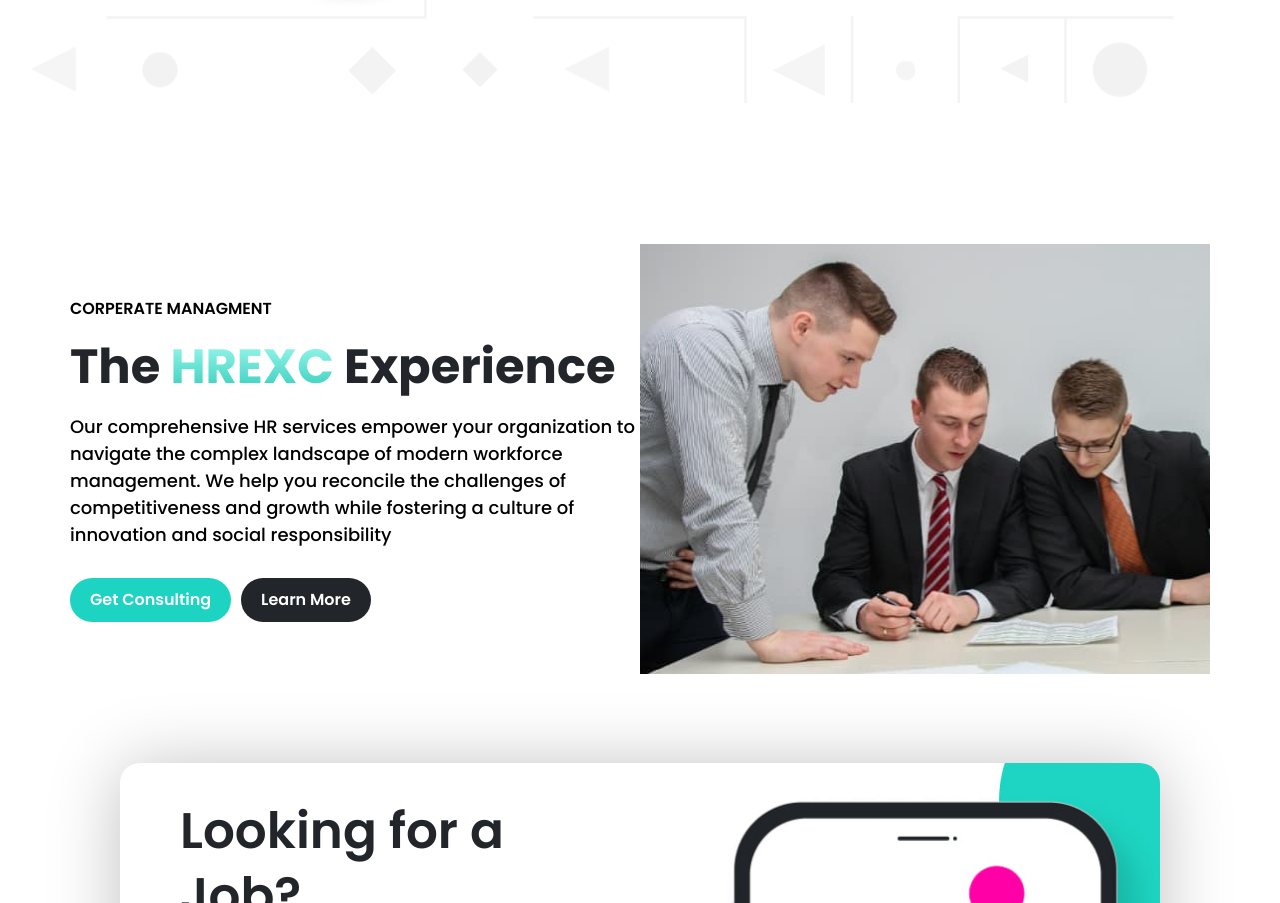
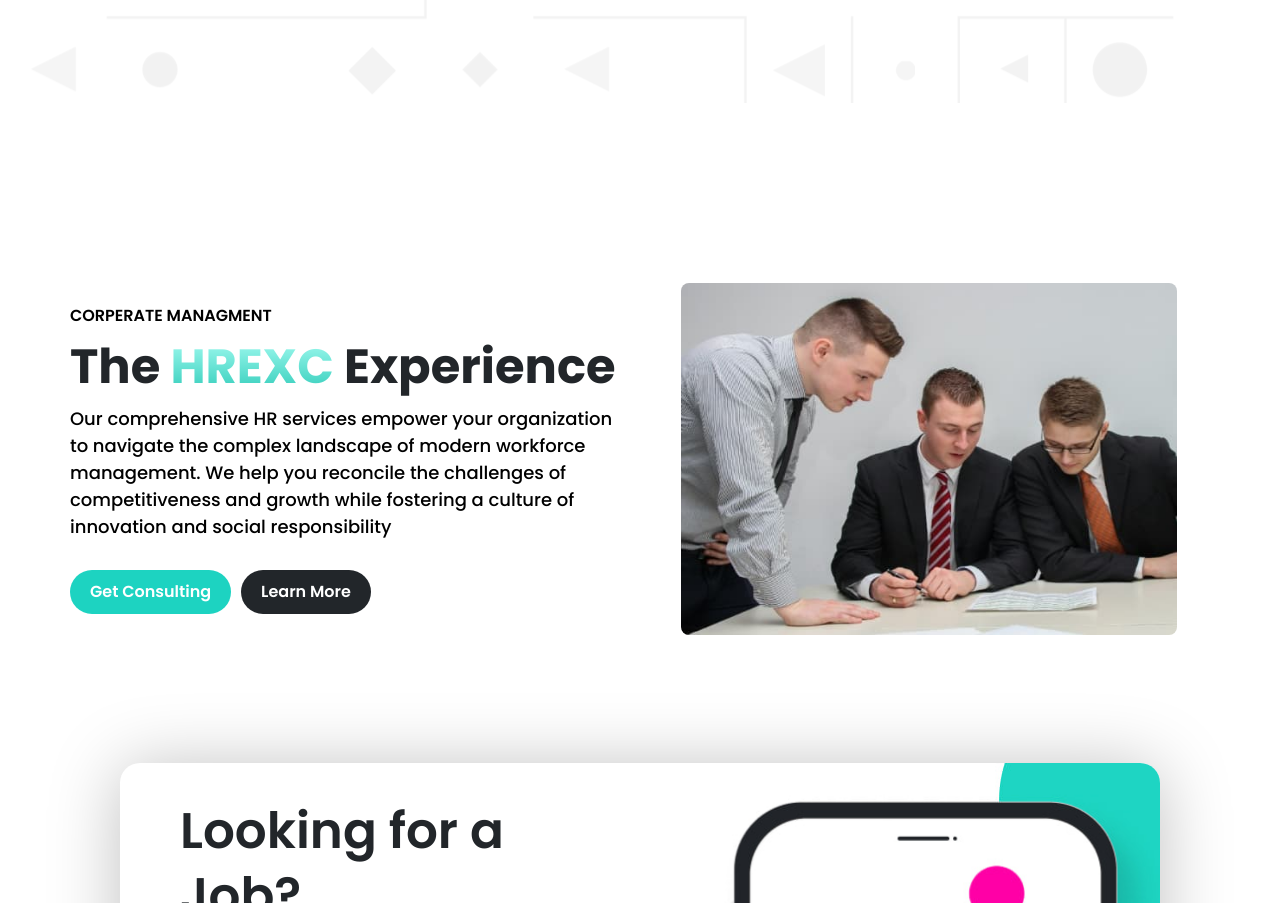
Before and after one commit to AdemBendjama/itexc-landing-page, a Next.js app: page / in a window 1280 px wide. Shown: the part 3057-3960 px from the top of the page. Built offline with nearby package versions, Linux system fonts and the light colour scheme.

Commit message:
make section responsive

```diff
--- a/src/components/ui/sections/hrexc-section.tsx
+++ b/src/components/ui/sections/hrexc-section.tsx
@@ -5,12 +5,12 @@ function HrexcSection() {
   return (
     <div className="bg-white text-black font-poppins">
       <div className="h-[72.125rem] flex flex-col gap-[3.75rem] 2xl:w-[1300px] 2xl:mx-auto xl:mx-[4.375rem] lg:mx-[5%] mx-[1rem]">
-        <div className="h-[37.5rem] pt-[7rem] items-center flex justify-between">
-          <div className="w-[570px] flex flex-col gap-[0.625rem]">
+        <div className="sm:h-[37.5rem] lg:pt-[7rem] sm:py-0 pb-8 pt-16 items-center flex gap-4 justify-between">
+          <div className="flex-1 flex flex-col gap-[0.625rem]">
             <span className="font-semibold text-base leading-[150%]">
               CORPERATE MANAGMENT
             </span>
-            <span className="font-bold text-[3rem] leading-[150%] text-gray">
+            <span className="font-bold lg:text-[3rem] sm:text-[2.5rem] text-[2rem] leading-[120%] text-gray">
               The{" "}
               <span className="bg-gradient-to-b from-[#acfff5] to-[#26c7b4] bg-clip-text text-transparent">
                 HREXC
@@ -38,8 +38,15 @@ function HrexcSection() {
               </Button>
             </div>
           </div>
-          <div className="w-[570px] h-[430px] relative">
-            <Image src="/hrexc-stock-img.jpg" alt="stock image" fill={true} />
+          <div className="sm:flex-1 sm:flex hidden justify-center">
+            <div className="xl:w-[31rem] xl:h-[22rem] lg:w-[28rem] lg:h-[20rem] md:w-[22rem] md:h-[15rem] sm:w-[21rem] sm:h-[14rem] w-[18.5rem] h-[13rem] relative">
+              <Image
+                src="/hrexc-stock-img.jpg"
+                alt="stock image"
+                fill={true}
+                className="rounded-[8px]"
+              />
+            </div>
           </div>
         </div>
         <div className="h-[27rem] mx-[3.125rem] rounded-[20px] shadow-card-hrexc-drop flex items-center justify-between">
--- a/src/components/ui/sections/odoo-partner-section.tsx
+++ b/src/components/ui/sections/odoo-partner-section.tsx
@@ -5,7 +5,7 @@ import { ArrowRight } from "lucide-react";
 function OdooPartnerSection() {
   return (
     <div className="font-poppins text-black relative">
-      <div className="sm:text-left text-center flex sm:flex-row flex-col items-center justify-center xl:gap-[7.5rem] lg:gap-12 sm:gap-4 gap-8 sm:h-[600px] h-auto sm:pb-0 pb-8 sm:pt-[4rem] pt-12 2xl:w-[1300px] 2xl:mx-auto xl:mx-[4.375rem] lg:mx-[5%] mx-[1rem]">
+      <div className="sm:text-left text-center flex sm:flex-row flex-col items-center justify-center xl:gap-[7.5rem] lg:gap-12 sm:gap-4 gap-8 sm:h-[600px] h-auto sm:pb-0 pb-8 sm:pt-0 pt-12 2xl:w-[1300px] 2xl:mx-auto xl:mx-[4.375rem] lg:mx-[5%] mx-[1rem]">
         <Image
           src="/odexc-background.svg"
           alt="background icons"
```
